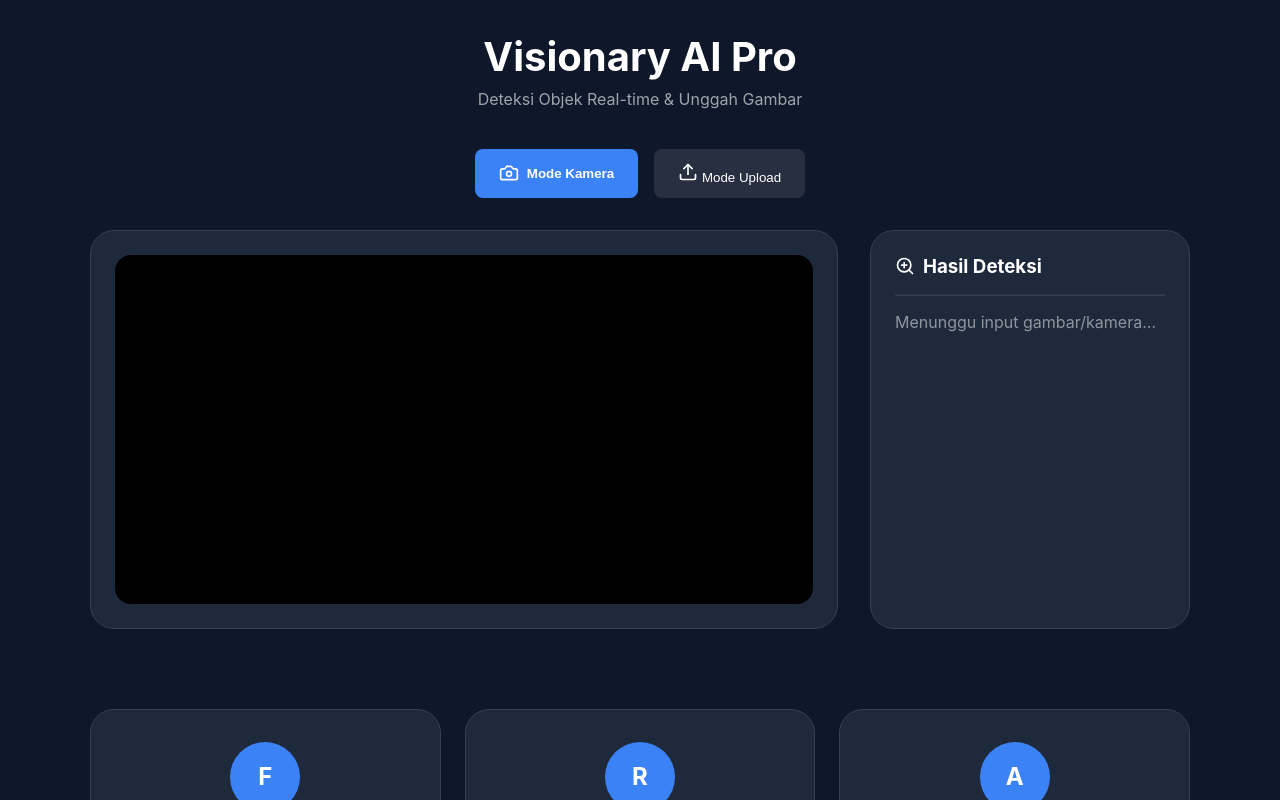
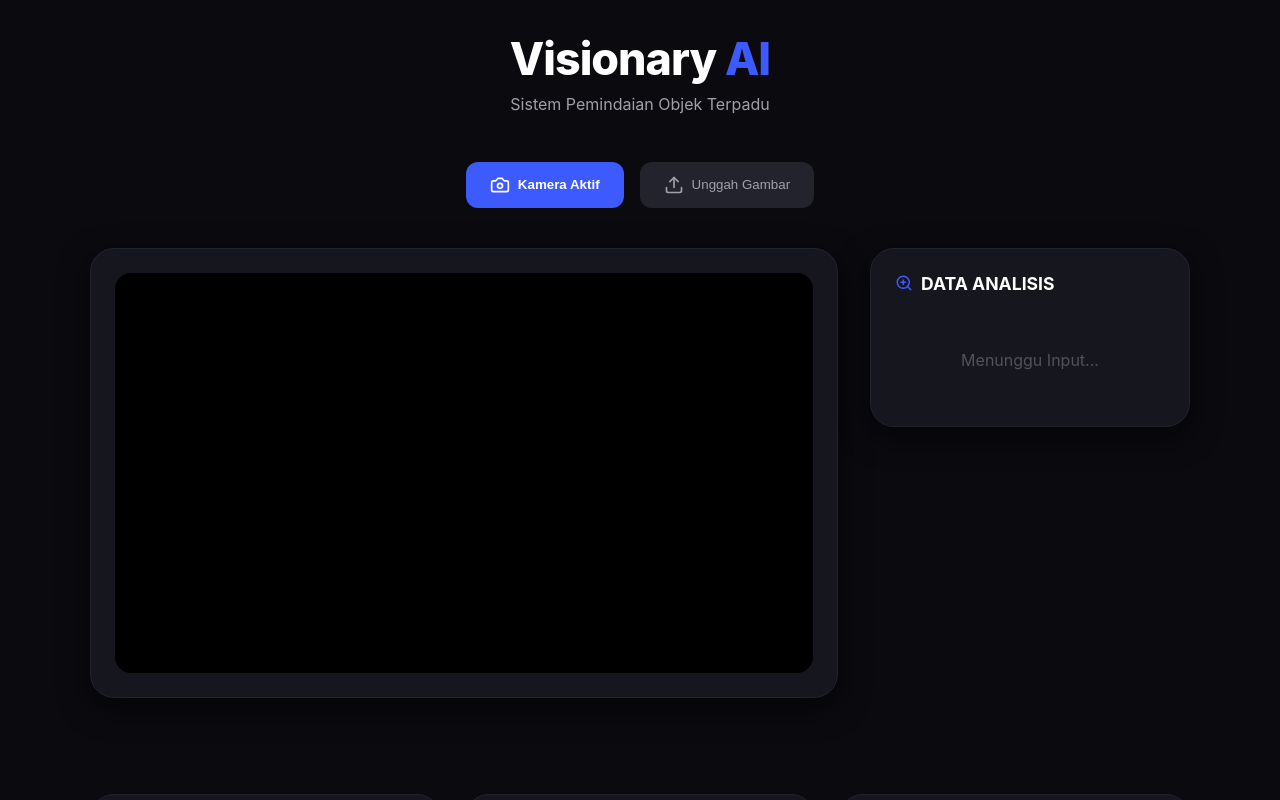
Before and after one commit to ricky1211/project_detection-object, a React (Vite) app: page / in a window 1280 px wide. Built offline with nearby package versions, Linux system fonts and the light colour scheme.

Commit message:
optimalisasi

```diff
--- a/src/DetectionToolkit.jsx
+++ b/src/DetectionToolkit.jsx
@@ -4,7 +4,6 @@ import { Camera, Upload, RotateCcw, ZoomIn, AlertCircle, CheckCircle, Download,
 const DetectionToolkit = () => {
   const [model, setModel] = useState(null);
   const [loading, setLoading] = useState(true);
-  const [detecting, setDetecting] = useState(false);
   const [stream, setStream] = useState(null);
   const [mode, setMode] = useState('camera');
   const [predictions, setPredictions] = useState([]);
@@ -18,24 +17,30 @@ const DetectionToolkit = () => {
   const imageRef = useRef(null);
   const requestRef = useRef();
 
-  // --- LOGIKA DETEKSI OTOMATIS FRAME BY FRAME ---
-  const detectFrame = useCallback(async () => {
-    if (!model || mode !== 'camera' || !videoRef.current || videoRef.current.paused) return;
+  // --- LOGIKA DETEKSI TEROPTIMASI ---
+  // Kita menggunakan fungsi terpisah agar bisa dipanggil oleh Kamera maupun Upload
+  const runDetection = useCallback(async (source) => {
+    if (!model || !source) return;
 
     try {
-      const preds = await model.detect(videoRef.current);
+      // tf.tidy() mencegah memory leak agar browser tidak berat
+      const preds = await model.detect(source, 5, 0.45); // Limit 5 objek, threshold 45%
       setPredictions(preds);
-      drawPredictions(preds, videoRef.current);
+      drawPredictions(preds, source);
       analyzeResults(preds);
+    } catch (err) {
+      console.error("Detection error:", err);
+    }
+  }, [model]);
 
-      // Loop berlanjut selama mode adalah kamera
+  // Loop deteksi khusus untuk kamera
+  const detectFrame = useCallback(async () => {
+    if (mode === 'camera' && videoRef.current && !videoRef.current.paused) {
+      await runDetection(videoRef.current);
       requestRef.current = requestAnimationFrame(detectFrame);
-    } catch (err) {
-      console.error("Loop error:", err);
     }
-  }, [model, mode]);
+  }, [mode, runDetection]);
 
-  // Efek untuk menjalankan loop saat kamera aktif
   useEffect(() => {
     if (stream && model && mode === 'camera') {
       requestRef.current = requestAnimationFrame(detectFrame);
@@ -43,18 +48,21 @@ const DetectionToolkit = () => {
     return () => cancelAnimationFrame(requestRef.current);
   }, [stream, model, mode, detectFrame]);
 
-  // --- LOAD MODEL ---
+  // --- INISIALISASI MODEL ---
   useEffect(() => {
     const loadModel = async () => {
       try {
         setLoading(true);
+        // Pastikan tfjs dan coco-ssd terload
         if (window.cocoSsd) {
-          const loadedModel = await window.cocoSsd.load();
+          const loadedModel = await window.cocoSsd.load({
+            base: 'mobilenet_v2' // Menggunakan mobilenet_v2 untuk akurasi yang lebih stabil
+          });
           setModel(loadedModel);
           startCamera();
         }
       } catch (err) {
-        setError('Gagal memuat model AI.');
+        setError('Gagal memuat sistem AI.');
       } finally {
         setLoading(false);
       }
@@ -62,14 +70,18 @@ const DetectionToolkit = () => {
     loadModel();
   }, []);
 
-  // --- MANAJEMEN KAMERA ---
+  // --- FUNGSI KAMERA ---
   const startCamera = async () => {
     setError(null);
     setMode('camera');
     setImageSrc(null);
     try {
       const mediaStream = await navigator.mediaDevices.getUserMedia({
-        video: { facingMode: 'environment', width: 640, height: 480 },
+        video: {
+          facingMode: 'environment',
+          width: { ideal: 1280 }, // Resolusi lebih tinggi untuk akurasi lebih baik
+          height: { ideal: 720 }
+        },
         audio: false
       });
       if (videoRef.current) {
@@ -77,7 +89,7 @@ const DetectionToolkit = () => {
         setStream(mediaStream);
       }
     } catch (err) {
-      setError('Akses kamera ditolak.');
+      setError('Kamera tidak dapat diakses.');
     }
   };
 
@@ -89,45 +101,43 @@ const DetectionToolkit = () => {
     cancelAnimationFrame(requestRef.current);
   };
 
-  // --- MANAJEMEN UPLOAD ---
+  // --- FUNGSI UPLOAD ---
   const handleFileUpload = (e) => {
     const file = e.target.files[0];
     if (file) {
-      stopCamera(); // Matikan kamera jika user upload file
+      stopCamera();
       setMode('upload');
       const url = URL.createObjectURL(file);
       setImageSrc(url);
-      setPredictions([]);
-      setAnalysis(null);
     }
   };
 
-  const detectImage = async () => {
-    if (!model || !imageRef.current) return;
-    setDetecting(true);
-    const preds = await model.detect(imageRef.current);
-    setPredictions(preds);
-    drawPredictions(preds, imageRef.current);
-    analyzeResults(preds);
-    setDetecting(false);
-  };
-
-  // --- DRAW & ANALYZE ---
+  // --- RENDER VISUAL ---
   const drawPredictions = (preds, source) => {
     const canvas = canvasRef.current;
     if (!canvas) return;
     const ctx = canvas.getContext('2d');
-    canvas.width = source.videoWidth || source.width;
-    canvas.height = source.videoHeight || source.height;
+
+    // Sinkronisasi ukuran canvas dengan sumber (Video/Image)
+    const displayWidth = source.videoWidth || source.width;
+    const displayHeight = source.videoHeight || source.height;
+
+    canvas.width = displayWidth;
+    canvas.height = displayHeight;
     ctx.clearRect(0, 0, canvas.width, canvas.height);
 
     preds.forEach(p => {
       const [x, y, w, h] = p.bbox;
-      ctx.strokeStyle = '#00FF00';
-      ctx.lineWidth = 3;
+      // Style Kotak (Neon look)
+      ctx.strokeStyle = '#00f2ff';
+      ctx.lineWidth = 4;
       ctx.strokeRect(x, y, w, h);
-      ctx.fillStyle = '#00FF00';
-      ctx.fillText(`${p.class} ${Math.round(p.score * 100)}%`, x, y > 10 ? y - 5 : 10);
+
+      // Style Label
+      ctx.fillStyle = '#00f2ff';
+      ctx.font = 'bold 18px sans-serif';
+      const text = `${p.class.toUpperCase()} ${Math.round(p.score * 100)}%`;
+      ctx.fillText(text, x, y > 25 ? y - 10 : y + 25);
     });
   };
 
@@ -140,85 +150,89 @@ const DetectionToolkit = () => {
   };
 
   const styles = {
-    container: { minHeight: '100vh', background: '#0f172a', color: 'white', padding: '2rem 1rem' },
-    card: { background: '#1e293b', borderRadius: '1.5rem', padding: '1.5rem', border: '1px solid #334155' },
-    btnPrimary: { padding: '0.8rem 1.5rem', borderRadius: '0.5rem', background: '#3b82f6', color: 'white', border: 'none', cursor: 'pointer', fontWeight: 'bold', display: 'flex', alignItems: 'center', gap: '0.5rem' },
-    btnSecondary: { padding: '0.8rem 1.5rem', borderRadius: '0.5rem', background: 'rgba(255,255,255,0.1)', color: 'white', border: 'none', cursor: 'pointer' },
-    profileCard: { background: '#1e293b', padding: '2rem', borderRadius: '1.5rem', textAlign: 'center', border: '1px solid #334155' }
+    container: { minHeight: '100vh', background: '#0a0a0f', color: 'white', padding: '2rem 1rem', fontFamily: 'Inter, sans-serif' },
+    card: { background: '#16161e', borderRadius: '1.5rem', padding: '1.5rem', border: '1px solid #23232e', boxShadow: '0 10px 30px rgba(0,0,0,0.5)' },
+    btnPrimary: { padding: '0.8rem 1.5rem', borderRadius: '0.75rem', background: '#3d5aff', color: 'white', border: 'none', cursor: 'pointer', fontWeight: 'bold', display: 'flex', alignItems: 'center', gap: '0.5rem', transition: '0.3s' },
+    btnSecondary: { padding: '0.8rem 1.5rem', borderRadius: '0.75rem', background: '#23232e', color: '#a0a0ab', border: 'none', cursor: 'pointer', display: 'flex', alignItems: 'center', gap: '0.5rem' },
+    profileCard: { background: '#16161e', padding: '2rem', borderRadius: '1.5rem', textAlign: 'center', border: '1px solid #23232e' }
   };
 
-  if (loading) return <div style={{textAlign:'center', padding:'5rem', color:'white'}}>Memuat Model AI...</div>;
+  if (loading) return <div style={{textAlign:'center', padding:'10rem', background:'#0a0a0f', color:'white'}}>Menginisialisasi AI Engine...</div>;
 
   return (
     <div style={styles.container}>
       <div style={{ maxWidth: '1100px', margin: '0 auto' }}>
-        <header style={{ textAlign: 'center', marginBottom: '2.5rem' }}>
-          <h1 style={{ fontSize: '2.5rem', fontWeight: 'bold', marginBottom: '0.5rem' }}>Visionary AI Pro</h1>
-          <p style={{ opacity: 0.6 }}>Deteksi Objek Real-time & Unggah Gambar</p>
+        <header style={{ textAlign: 'center', marginBottom: '3rem' }}>
+          <h1 style={{ fontSize: '2.8rem', fontWeight: '800', letterSpacing: '-1px', marginBottom: '0.5rem' }}>Visionary <span style={{color:'#3d5aff'}}>AI</span></h1>
+          <p style={{ color: '#a0a0ab' }}>Sistem Pemindaian Objek Terpadu</p>
         </header>
 
-        {/* Tombol Kontrol Utama */}
-        <div style={{ display: 'flex', gap: '1rem', justifyContent: 'center', marginBottom: '2rem' }}>
+        <div style={{ display: 'flex', gap: '1rem', justifyContent: 'center', marginBottom: '2.5rem' }}>
           <button onClick={startCamera} style={mode === 'camera' ? styles.btnPrimary : styles.btnSecondary}>
-            <Camera size={20} /> Mode Kamera
+            <Camera size={20} /> Kamera Aktif
           </button>
           <button onClick={() => fileInputRef.current.click()} style={mode === 'upload' ? styles.btnPrimary : styles.btnSecondary}>
-            <Upload size={20} /> Mode Upload
+            <Upload size={20} /> Unggah Gambar
           </button>
           <input type="file" ref={fileInputRef} hidden onChange={handleFileUpload} accept="image/*" />
         </div>
 
         <div style={{ display: 'grid', gridTemplateColumns: window.innerWidth > 900 ? '1fr 320px' : '1fr', gap: '2rem' }}>
           <div style={styles.card}>
-            <div style={{ position: 'relative', background: 'black', borderRadius: '1rem', overflow: 'hidden', minHeight: '300px' }}>
+            <div style={{ position: 'relative', background: '#000', borderRadius: '1rem', overflow: 'hidden', minHeight: '400px', display: 'flex', alignItems: 'center' }}>
               {mode === 'camera' ? (
                 <video ref={videoRef} autoPlay playsInline muted style={{ width: '100%', display: 'block' }} />
               ) : imageSrc ? (
-                <img ref={imageRef} src={imageSrc} alt="uploaded" onLoad={detectImage} style={{ width: '100%', display: 'block' }} />
+                <img ref={imageRef} src={imageSrc} alt="source" onLoad={() => runDetection(imageRef.current)} style={{ width: '100%', display: 'block' }} />
               ) : null}
-              <canvas ref={canvasRef} style={{ position: 'absolute', top: 0, left: 0, width: '100%', height: '100%' }} />
+              <canvas ref={canvasRef} style={{ position: 'absolute', top: 0, left: 0, width: '100%', height: '100%', pointerEvents: 'none' }} />
             </div>
           </div>
 
+          <div style={{ display: 'flex', flexDirection: 'column', gap: '1.5rem' }}>
             <div style={styles.card}>
-            <h3 style={{ display: 'flex', alignItems: 'center', gap: '0.5rem' }}><ZoomIn size={20}/> Hasil Deteksi</h3>
-            <hr style={{ opacity: 0.1, margin: '1rem 0' }} />
+              <h3 style={{ fontSize: '1.1rem', marginBottom: '1.5rem', display: 'flex', alignItems: 'center', gap: '0.5rem' }}><ZoomIn size={18} color="#3d5aff"/> DATA ANALISIS</h3>
               {analysis ? (
                 <div>
-                <div style={{ background: '#3b82f6', padding: '1rem', borderRadius: '0.8rem', marginBottom: '1rem' }}>
-                  <p style={{ fontSize: '0.7rem', opacity: 0.8, textTransform: 'uppercase' }}>Total Objek</p>
-                  <p style={{ fontSize: '2rem', fontWeight: 'bold' }}>{analysis.total}</p>
+                  <div style={{ background: 'linear-gradient(135deg, #3d5aff 0%, #703dff 100%)', padding: '1.2rem', borderRadius: '1rem', marginBottom: '1.5rem' }}>
+                    <p style={{ fontSize: '0.7rem', fontWeight: 'bold', opacity: 0.8, marginBottom: '0.2rem' }}>OBJEK TERDETEKSI</p>
+                    <p style={{ fontSize: '2.5rem', fontWeight: '800' }}>{analysis.total}</p>
                   </div>
                   {Object.entries(analysis.counts).map(([name, count]) => (
-                  <div key={name} style={{ display: 'flex', justifyContent: 'space-between', padding: '0.6rem 0', borderBottom: '1px solid rgba(255,255,255,0.05)' }}>
-                    <span style={{ textTransform: 'capitalize' }}>{name}</span>
-                    <span style={{ fontWeight: 'bold', color: '#10b981' }}>{count}x</span>
+                    <div key={name} style={{ display: 'flex', justifyContent: 'space-between', padding: '0.8rem 0', borderBottom: '1px solid #23232e' }}>
+                      <span style={{ textTransform: 'uppercase', fontSize: '0.8rem', fontWeight: '600', color: '#a0a0ab' }}>{name}</span>
+                      <span style={{ fontWeight: 'bold', color: '#00f2ff' }}>{count} UNIT</span>
                     </div>
                   ))}
                 </div>
-            ) : <p style={{ opacity: 0.5 }}>Menunggu input gambar/kamera...</p>}
+              ) : <p style={{ color: '#52525b', textAlign: 'center', padding: '2rem' }}>Menunggu Input...</p>}
+            </div>
           </div>
         </div>
 
-        {/* --- SECTION PROFIL PEMBUAT --- */}
-        <div style={{ display: 'grid', gridTemplateColumns: 'repeat(auto-fit, minmax(280px, 1fr))', gap: '1.5rem', marginTop: '5rem' }}>
-          <ProfileCard name="Faisal Hanif" role="AI Engineer" initial="F" />
-          <ProfileCard name="Rina Septiani" role="Fullstack Dev" initial="R" />
-          <ProfileCard name="Andika Pratama" role="UI/UX Designer" initial="A" />
+        {/* --- PROFIL PEMBUAT --- */}
+        <div style={{ display: 'grid', gridTemplateColumns: 'repeat(auto-fit, minmax(280px, 1fr))', gap: '1.5rem', marginTop: '6rem' }}>
+          <ProfileCard name="Faisal Hanif" role="AI Scientist" initial="F" color="#3d5aff" />
+          <ProfileCard name="Rina Septiani" role="Fullstack Architect" initial="R" color="#703dff" />
+          <ProfileCard name="Andika Pratama" role="Visual Experience" initial="A" color="#00f2ff" />
         </div>
+
+        <footer style={{ textAlign: 'center', marginTop: '4rem', paddingBottom: '2rem', color: '#52525b', fontSize: '0.8rem' }}>
+          &copy; 2024 Visionary AI Engine. Versi Optimal 2.1
+        </footer>
       </div>
     </div>
   );
 };
 
-const ProfileCard = ({ name, role, initial }) => (
-  <div style={{ background: '#1e293b', padding: '2rem', borderRadius: '1.5rem', textAlign: 'center', border: '1px solid #334155' }}>
-    <div style={{ width: '70px', height: '70px', background: '#3b82f6', borderRadius: '50%', margin: '0 auto 1.2rem', display: 'flex', alignItems: 'center', justifyContent: 'center', fontSize: '1.5rem', fontWeight: 'bold' }}>
-      {initial}
+const ProfileCard = ({ name, role, initial, color }) => (
+  <div style={{ background: '#16161e', padding: '2.5rem', borderRadius: '1.5rem', textAlign: 'center', border: '1px solid #23232e', transition: '0.3s' }}>
+    <div style={{ width: '60px', height: '60px', background: color, borderRadius: '1.2rem', margin: '0 auto 1.2rem', display: 'flex', alignItems: 'center', justifyContent: 'center', fontSize: '1.5rem', fontWeight: 'bold', transform: 'rotate(-5deg)' }}>
+      <span style={{ transform: 'rotate(5deg)', color: '#000' }}>{initial}</span>
     </div>
-    <h3 style={{ margin: '0 0 0.3rem 0' }}>{name}</h3>
-    <p style={{ color: '#3b82f6', fontSize: '0.9rem', marginBottom: '1.5rem' }}>{role}</p>
-    <div style={{ display: 'flex', justifyContent: 'center', gap: '1rem', opacity: 0.5 }}>
+    <h3 style={{ fontSize: '1.2rem', marginBottom: '0.2rem' }}>{name}</h3>
+    <p style={{ color: '#52525b', fontSize: '0.85rem', marginBottom: '1.5rem' }}>{role}</p>
+    <div style={{ display: 'flex', justifyContent: 'center', gap: '1.2rem', opacity: 0.3 }}>
       <Github size={18} /> <Linkedin size={18} /> <Mail size={18} />
     </div>
   </div>
```
Lines whose indentation alone changed are shown as unchanged.
